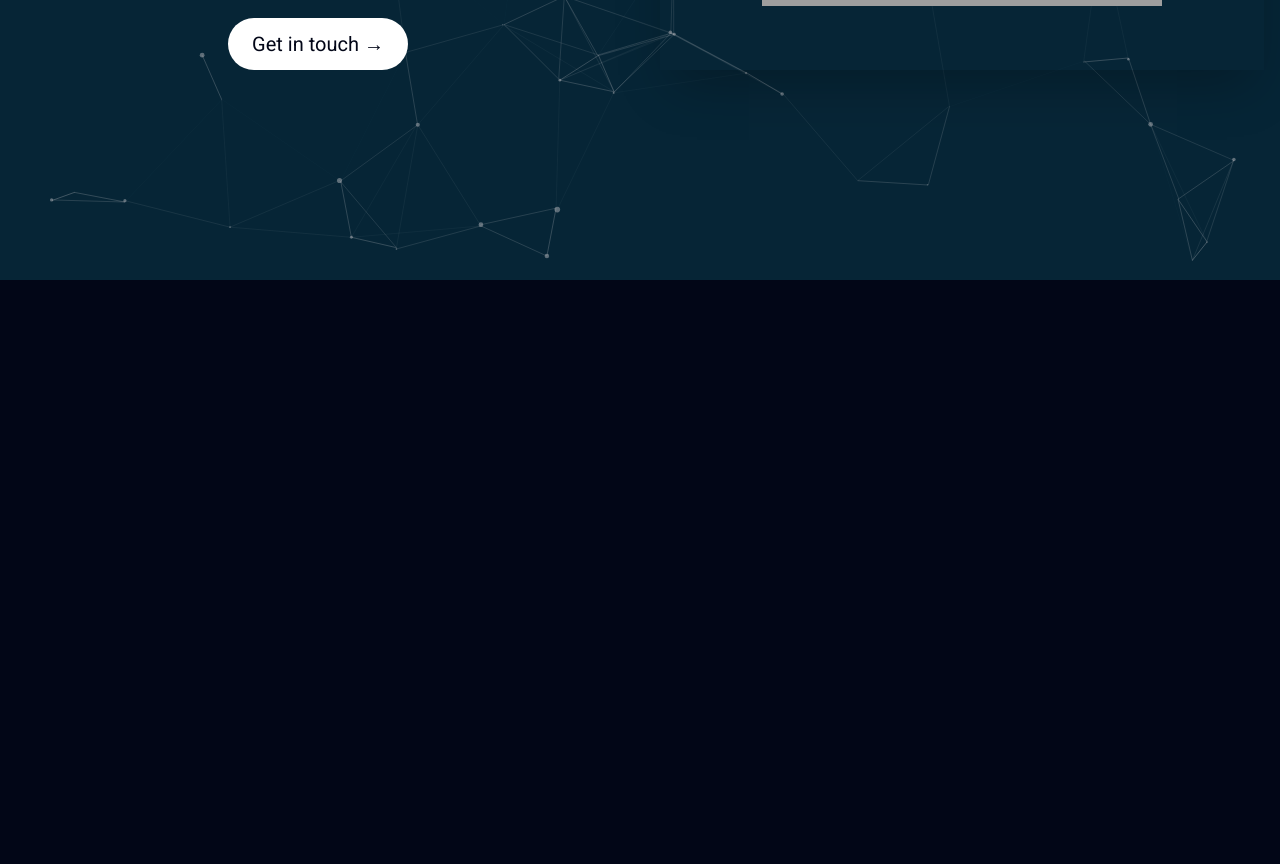
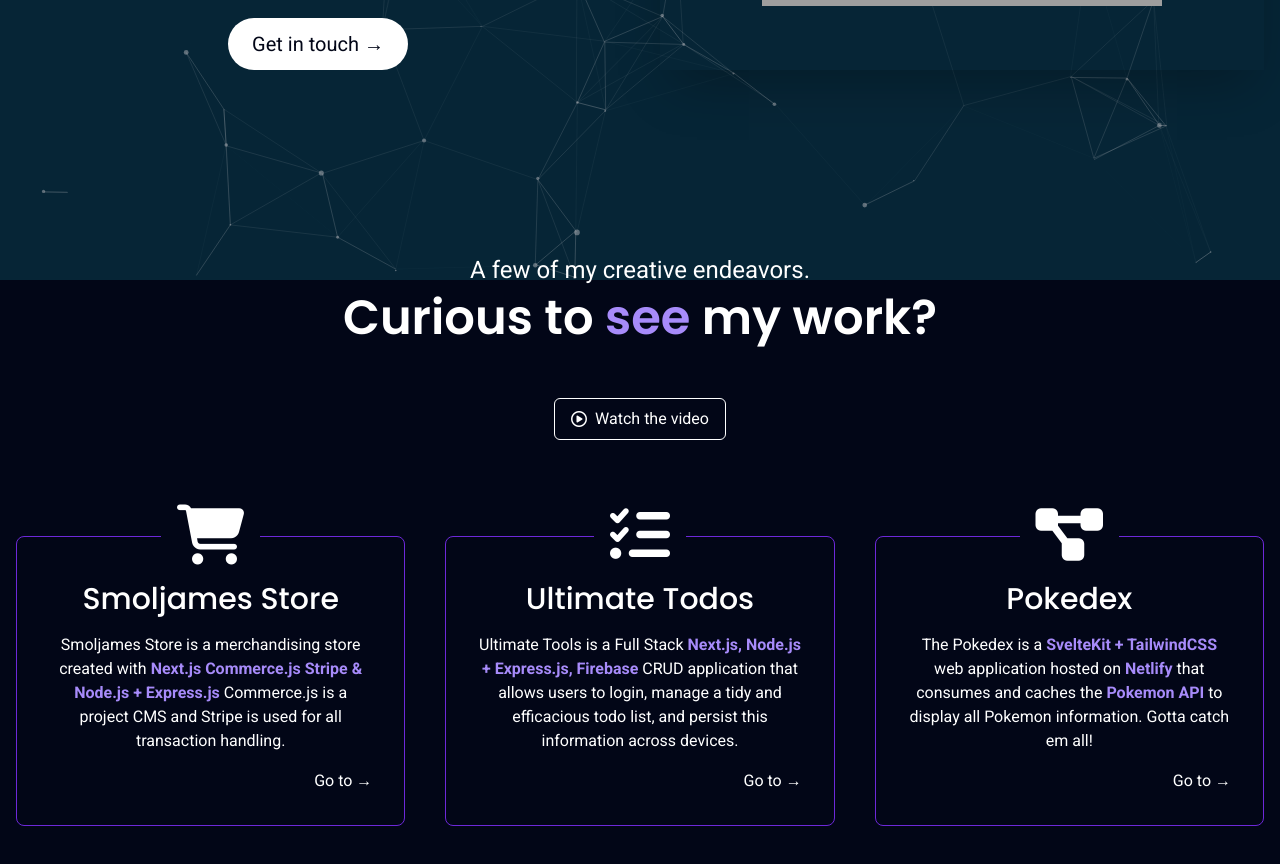
Before and after one commit to NadyaCodes/amazing-svelte-portfoli, a SvelteKit app: page / in a window 1280 px wide. Shown: the part 520-1384 px from the top of the page. Before the commit the page ends 800 px from the top, so only its background shows below. Built offline with nearby package versions, Linux system fonts and the light colour scheme; grey boxes are pictures that could not be loaded.

Commit message:
add Projects section

```diff
--- a/src/components/Main.svelte
+++ b/src/components/Main.svelte
@@ -1,5 +1,11 @@
 <script>
+  import Step from "./Step.svelte";
 
+let steps = [
+  {name: "Smoljames Store", icon: "fa-solid fa-cart-shopping", href: "#"},
+  {name: "Ultimate Todos", icon: "fa-solid fa-list-check", href: "#"},
+  {name: "Pokedex", icon: "fa-solid fa-diagram-project", href: "#"},
+]
 </script>
 
 <main class="flex flex-col flex-1 p-4">
@@ -18,4 +24,32 @@
   <img src={"images/2022-11-30-Seussical-0994.jpeg"} alt="Profile Image" class="object-cover z-[2] max-h-[70vh]"/>
 </div>
   </section>
+
+
+  <section id="projects" class="py-20 lg:py-32 flex flex-col gap-24">
+    <div class="flex flex-col gap-2 text-center">
+      <h6 class="text-lg sm:text-xl md:text-2xl">A few of my creative endeavors.</h6>
+    <h3 class="font-semibold text-3xl sm:text-4xl md:text-5xl">
+      Curious to <span class="poppins text-violet-400">see</span> my work?
+    </h3>
+    </div>
+    <a href="#" target="_blank" class="mx-auto px-4 py-2 rounded-md border border-solid border-white flex items-center gap-2 -mb-4 sm:-mb-0 -mt-10 hover:border-violet-700 duration-200">
+      <i class="fa-regular fa-circle-play"></i>
+      <p>Watch the video</p>
+    </a>
+    <div class="grid grid-cols-1 lg:grid-cols-3 gap-12 lg:gap-10">
+<Step step={steps[0]}>
+  <p>Smoljames Store is a merchandising store created with <strong class="text-violet-400">Next.js Commerce.js Stripe & Node.js + Express.js</strong> Commerce.js is a project CMS and Stripe is used for all transaction handling.</p>
+</Step>
+<Step step={steps[1]}>
+  <p>Ultimate Tools is a Full Stack <strong class="text-violet-400">Next.js, Node.js + Express.js, Firebase</strong> CRUD application that allows users to login, manage a tidy and efficacious todo list, and persist this information across devices.</p>
+
+</Step>
+<Step step={steps[2]}>
+  <p>The Pokedex is a <strong class="text-violet-400">SvelteKit + TailwindCSS</strong> web application hosted on <strong class="text-violet-400">Netlify</strong> that consumes and caches the <strong class="text-violet-400">Pokemon API</strong> to display all Pokemon information. Gotta catch em all!</p>
+
+</Step>
+    </div>
+
+  </section>
 </main>
--- a/src/components/Step.svelte
+++ b/src/components/Step.svelte
@@ -0,0 +1,16 @@
+<script>
+  export let step;
+</script>
+
+<a href={step.href} target="_blank" class="p-4 sm:p-6 md:p-8 flex flex-col gap-4 rounded-lg border border-solid border-violet-700 text-center group cursor-pointer hover:border-violet-400 duration-200">
+ <div class="bg-slate-950 grid place-items-center px-4 text-5xl md:text-6xl -mt-10 sm:-mt-12 md:-mt-14 lg:-mt-16 mx-auto duration-200">
+  <i class={step.icon}/>
+ </div>
+ <h3 class="font-medium text-xl sm:text-2xl md:text-3xl">{step.name}</h3>
+ <slot />
+ <div class="flex-1 flex justify-between gap-4 items-center">
+<div class="ml-auto cursor-pointer hover:text-slate-950 duration-200 relative after:absolute after:top-0 after:h-0 after:right-full after:w-full after:h-full after:duration-200 hover:after:translate-x-full after:z-[-1] overflow-hidden after:bg-white">
+  <p class="relative z-4">Go to &rarr;</p>
+</div>
+ </div>
+</a>
```
